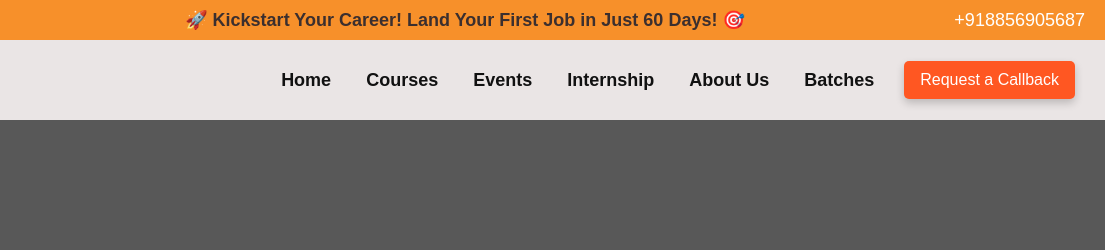
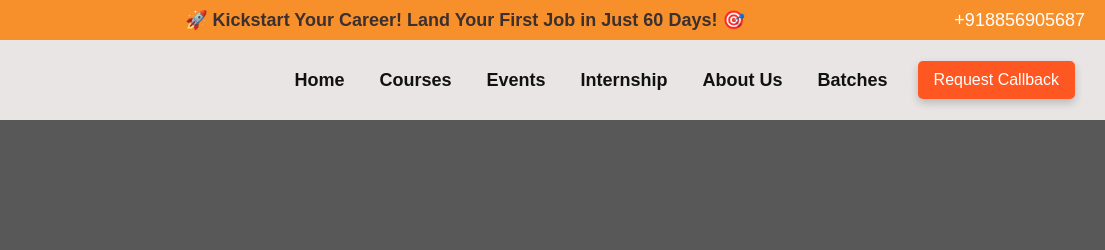
Before and after one commit to osbhagat/makeiot, a plain HTML site: page index.html in a window 1280 px wide. Shown: the top 250 px of the page, 175-1280 px from the left. Drawn offline with nearby package versions, Linux system fonts and the light colour scheme.

Commit message:
Update index.html

```diff
--- a/index.html
+++ b/index.html
@@ -360,7 +360,7 @@
       <li class="li5"><a href="#batches">Batches</a></li>
       <li class="li6"><a href="#batches1">Batches</a></li>
     </ul>
-    <button id="callbackBtn" class="navbar-callback-btn"> Request a Callback</button>
+    <button id="callbackBtn" class="navbar-callback-btn"> Request Callback</button>
   </div>
 </nav>
 
@@ -442,7 +442,7 @@
   <!-- Callback Form -->
   <div class="callback-form" id="callbackForm">
     <span class="close-btn" id="closeForm">&times;</span>
-    <h2>Request a Callback</h2>
+    <h2>Request Callback</h2>
     <form id="callbackFormData" method="POST" name="contact-form">
       <label for="name">Name:</label>
       <input type="text" name="name" id="name" required>
```
